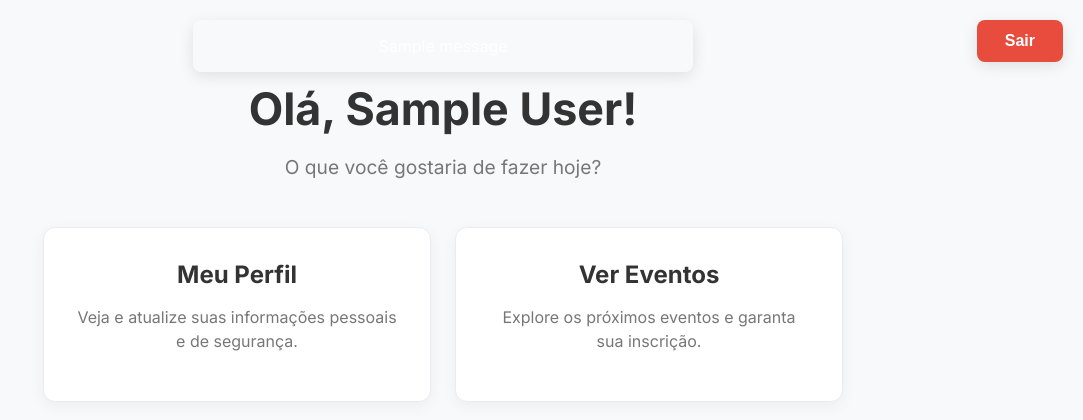
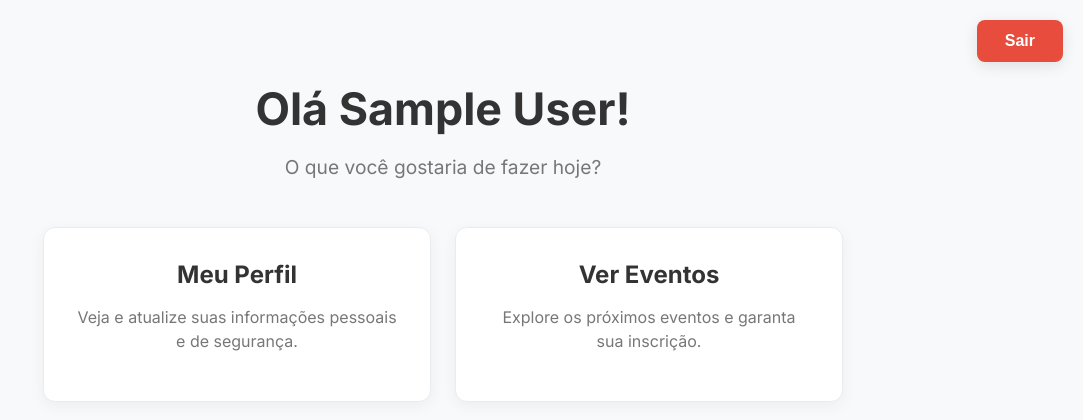
Before and after one commit to vitorzidiotti/ProjetoIgreja, a Flask app: page /inicio in a window 1280 px wide. Shown: the top 420 px of the page, without its empty margins (197-1280 px from the left). Run offline with Flask 3, Linux system fonts and the light colour scheme; the visitor is signed in with stand-in values (Sample User, id 1); one stand-in notice (Sample message) is shown; data that the repository does not hold is empty; parts of the project's set-up code (start-up, migrations or seed data) failed here and were passed over.

Commit message:
Update inicio.html 2

```diff
--- a/api/templates/inicio.html
+++ b/api/templates/inicio.html
@@ -46,23 +46,13 @@
 </head>
 
 <body>
-    {% with messages = get_flashed_messages(with_categories=true) %}
-        {% if messages %}
-            <div class="flash-message-container">
-            {% for category, message in messages %}
-                <div class="flash-message {{ category }}">{{ message }}</div>
-            {% endfor %}
-            </div>
-        {% endif %}
-    {% endwith %}
-
     <div class="header-nav">
          <a href="{{ url_for('logout') }}"><button class="button-sair">Sair</button></a>
     </div>
 
     <div class="main-container">
         <div class="welcome-header">
-            <h1>Olá, {{ session.get('nome_usuario', 'Usuário') }}!</h1>
+            <h1>Olá {{ session.get('nome_usuario', 'Usuário') }}!</h1>
             <p>O que você gostaria de fazer hoje?</p>
         </div>
 
```
